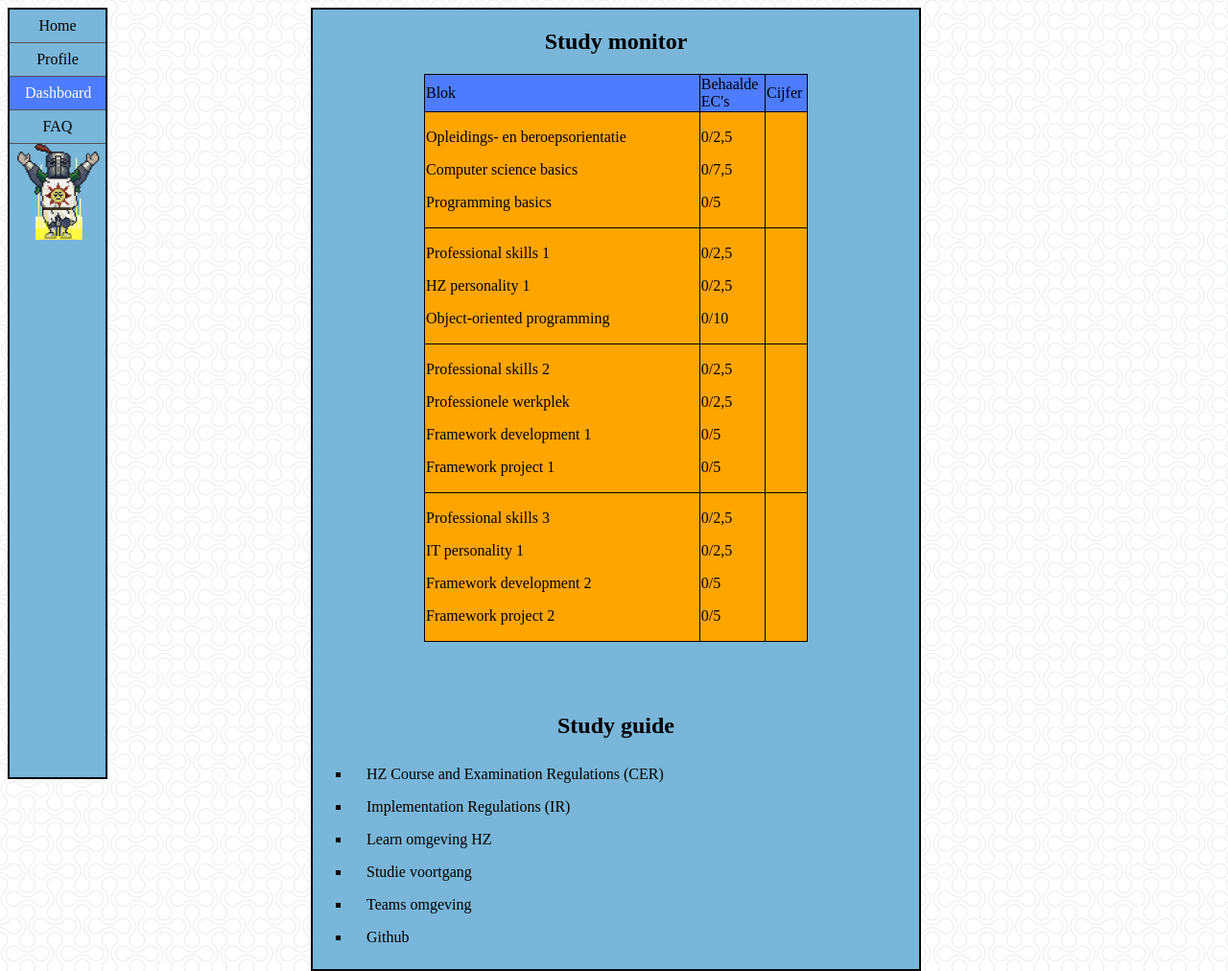
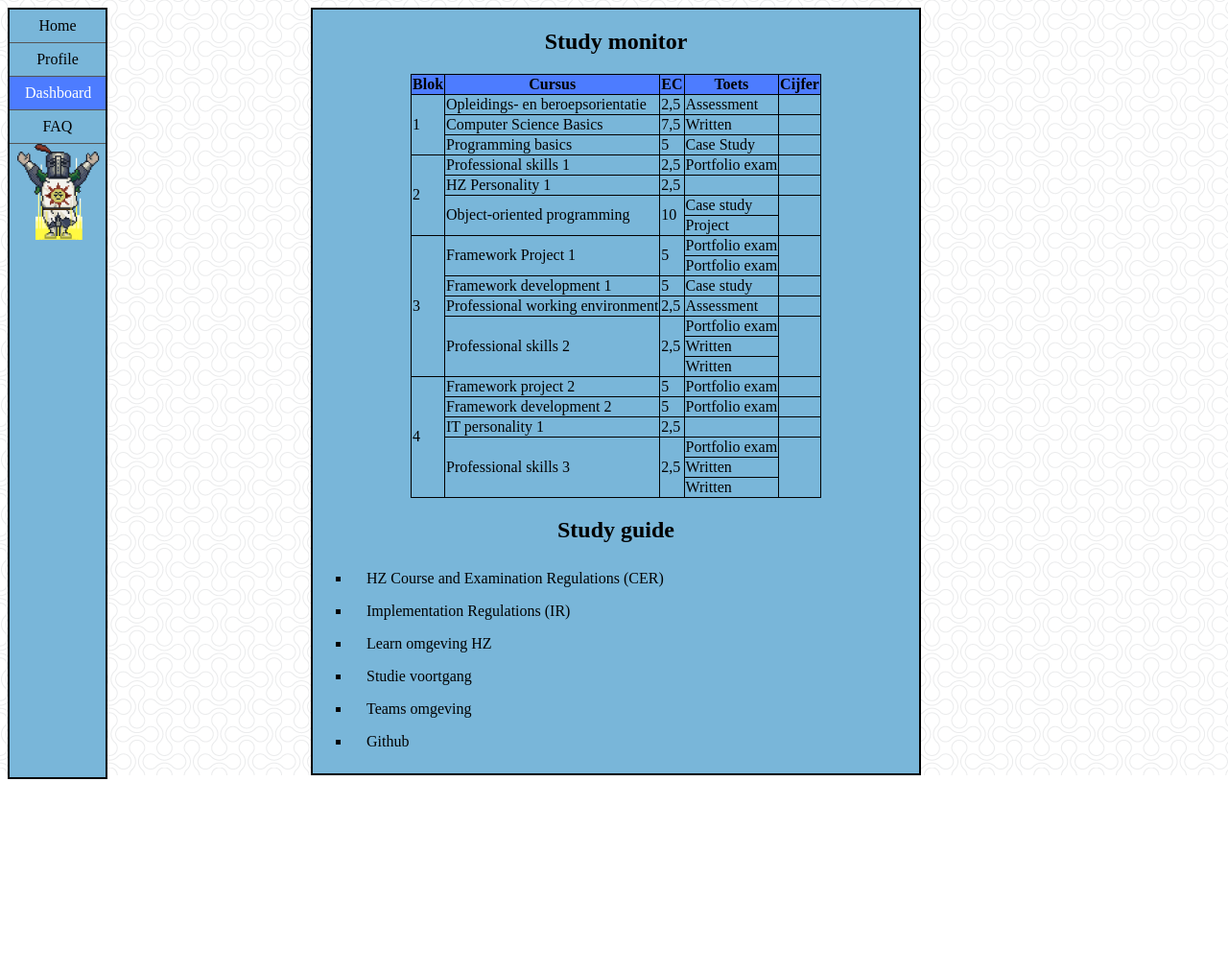
Before and after one commit to Senna2112/Senna2112.github.io, a plain HTML site: page dashboard.html in a window 1280 px wide. Shown: the whole page at 96% size. After the commit the page ends 808 px from the top, so only its background shows below. Drawn offline with Linux system fonts and the light colour scheme.

Commit message:
update study monitor

```diff
--- a/dashboard.html
+++ b/dashboard.html
@@ -15,86 +15,121 @@
         </div>
         <div class="column middle">
           <h2>Study monitor</h2>
-          <table style="width: 400px;">
-            <tbody>
-            <tr style="height: 20px;">
-            <td id="table-top" style="width: 260px; height: 20px;">Blok</td>
-            <td id="table-top" style="width: 30px; height: 20px;">Behaalde EC's</td>
-            <td id="table-top" style="width: 30px; height: 20px;">Cijfer</td>
-            </tr>
-            <tr style="height: 30px;">
-            <td  id="blok1">
-            <table>
-            <tbody>
+          <table>
             <tr>
-            <p>Opleidings- en beroepsorientatie</p>
+              <th>Blok</th>
+              <th>Cursus</th>
+              <th>EC</th>
+              <th>Toets</th>
+              <th>Cijfer</th>
             </tr>
             <tr>
-            <p>Computer science basics</p>
+              <td rowspan="3">1</td>
+              <td>Opleidings- en beroepsorientatie</td>
+              <td>2,5</td>
+              <td>Assessment</td>
+              <td></td>
             </tr>
             <tr>
-            <p>Programming basics</p>
+              <td>Computer Science Basics</td>
+              <td>7,5</td>
+              <td>Written</td>
+              <td></td>
             </tr>
-            </tbody>
-            </table>
-            </td>
-            <td  id="blok1">
-            <p>0/2,5</p>
-            <p>0/7,5</p>
-            <p>0/5</p>
-            </td>
-            <td  id="blok1">
-            </td>
+            <tr>
+              <td>Programming basics</td>
+              <td>5</td>
+              <td>Case Study</td>
+              <td></td>
             </tr>
-            <tr style="height: 20px;">
-            <td  id="blok1">
-            <p>Professional skills 1</p>
-            <p>HZ personality 1</p>
-            <p>Object-oriented programming</p>
-            </td>
-            <td  id="blok1">
-            <p>0/2,5</p>
-            <p>0/2,5</p>
-            <p>0/10</p>
-            </td>
-            <td  id="blok1">
-            </td>
+            <tr>
+              <td rowspan="4">2</td>
+              <td>Professional skills 1</td>
+              <td>2,5</td>
+              <td>Portfolio exam</td>
+              <td></td>
             </tr>
-            <tr style="height: 20px;">
-            <td  id="blok1">
-            <p>Professional skills 2</p>
-            <p>Professionele werkplek</p>
-            <p>Framework development 1</p>
-            <p>Framework project 1</p>
-            </td>
-            <td  id="blok1">
-            <p>0/2,5</p>
-            <p>0/2,5</p>
-            <p>0/5</p>
-            <p>0/5</p>
-            </td>
-            <td  id="blok1">
-            </td>
+            <tr>
+              <td>HZ Personality 1</td>
+              <td>2,5</td>
+              <td></td>
+              <td></td>
             </tr>
-            <tr style="height: 20px;">
-            <td  id="blok1">
-            <p>Professional skills 3</p>
-            <p>IT personality 1</p>
-            <p>Framework development 2</p>
-            <p>Framework project 2</p>
-            </td>
-            <td  id="blok1">
-            <p>0/2,5</p>
-            <p>0/2,5</p>
-            <p>0/5</p>
-            <p>0/5</p>
-            </td>
-            <td  id="blok1">
-            </td>
+            <tr>
+              <td rowspan="2">Object-oriented programming</td>
+              <td rowspan="2">10</td>
+              <td>Case study</td>
+              <td rowspan="2"></td>
             </tr>
-            </tbody>
-            </table>
-          <br><br><br>
+            <tr>
+              <td>Project</td>
+            </tr>
+            <tr>
+              <td rowspan="7">3</td>
+              <td rowspan="2">Framework Project 1</td>
+              <td rowspan="2">5</td>
+              <td>Portfolio exam</td>
+              <td rowspan="2"></td>
+            </tr>
+            <tr>
+              <td>Portfolio exam</td>
+            </tr>
+            <tr>
+              <td>Framework development 1</td>
+              <td>5</td>
+              <td>Case study</td>
+              <td></td>
+            </tr>
+            <tr>
+              <td>Professional working environment</td>
+              <td>2,5</td>
+              <td>Assessment</td>
+              <td></td>
+            </tr>
+            <tr>
+              <td rowspan="3">Professional skills 2</td>
+              <td rowspan="3">2,5</td>
+              <td>Portfolio exam</td>
+              <td rowspan="3"></td>
+            </tr>
+            <tr>
+              <td>Written</td>
+            </tr>
+            <tr>
+              <td>Written</td>
+            </tr>
+            <tr>
+              <td rowspan="6">4</td>
+              <td>Framework project 2</td>
+              <td>5</td>
+              <td>Portfolio exam</td>
+              <td></td>
+            </tr>
+            <tr>
+              <td>Framework development 2</td>
+              <td>5</td>
+              <td>Portfolio exam</td>
+              <td></td>
+            </tr>
+            <tr>
+              <td>IT personality 1</td>
+              <td>2,5</td>
+              <td></td>
+              <td></td>
+            </tr>
+            <tr>
+              <td rowspan="3">Professional skills 3</td>
+              <td rowspan="3">2,5</td>
+              <td>Portfolio exam</td>
+              <td rowspan="3"></td>
+            </tr>
+            <tr>
+              <td>Written</td>
+            </tr>
+            <tr>
+              <td>Written</td>
+            </tr>
+          </table>
           <h2>Study guide</h2>
           <ul>
               <li class="guide"><a href="https://hz.nl/over-de-hz/regelingen-documenten-1/onderwijs-en-examenregelingen">HZ Course and Examination Regulations (CER)</a></li>
--- a/style/style.css
+++ b/style/style.css
@@ -57,7 +57,7 @@ table, th, td {
   border-collapse: collapse;
   margin: auto;
 }
-#table-top {
+th {
   background-color: #4d7cff;
 }
 
@@ -80,5 +80,5 @@ h1 {
 img {
   max-width: 100%;
   height: auto;
-  width: auto\9; /* ie8 */
+  width: auto\9;
 }
```
Also changed, not shown: faq.html (+3 -2 lines), profile.html (+7 -3 lines), style/images/home.jpg (added).
